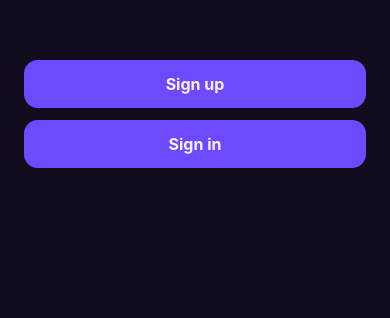
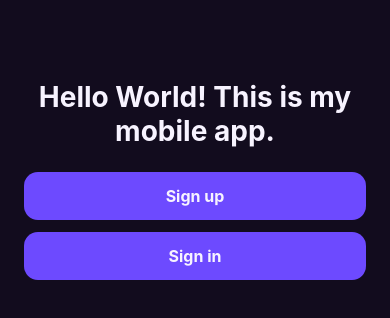
Before and after one commit to ludwig-oss/hookupappp, a React Native app in the folder mobile-version/: screen /Login in a window 390 px wide. Shown: the part 308-626 px from the top of the page. Built offline with nearby package versions, Linux system fonts and the light colour scheme; no server answers.

Commit message:
Show the mobile welcome line on the main app screen.
Co-authored-by: Cursor <cursoragent@cursor.com>

```diff
--- a/mobile-version/App.tsx
+++ b/mobile-version/App.tsx
@@ -1,10 +1,35 @@
+import { StyleSheet, Text, View } from 'react-native';
 import { AuthProvider } from './src/state/AuthContext';
 import { RootNavigator } from './src/navigation/RootNavigator';
+import { colors } from './src/ui/theme';
 
 export default function App() {
   return (
     <AuthProvider>
-      <RootNavigator />
+      <View style={styles.screen}>
+        <Text style={styles.hello}>Hello World! This is my mobile app.</Text>
+        <View style={styles.body}>
+          <RootNavigator />
+        </View>
+      </View>
     </AuthProvider>
   );
 }
+
+const styles = StyleSheet.create({
+  screen: {
+    flex: 1,
+    backgroundColor: colors.bg,
+    justifyContent: 'center',
+  },
+  hello: {
+    color: colors.text,
+    fontSize: 28,
+    fontWeight: '700',
+    textAlign: 'center',
+    paddingHorizontal: 24,
+  },
+  body: {
+    flexGrow: 0,
+  },
+});
--- a/mobile-version/src/screens/LoginScreen.tsx
+++ b/mobile-version/src/screens/LoginScreen.tsx
@@ -49,7 +49,6 @@ export function LoginScreen() {
 
 const styles = StyleSheet.create({
   center: {
-    flex: 1,
     backgroundColor: colors.bg,
     alignItems: 'center',
     justifyContent: 'center',
```
